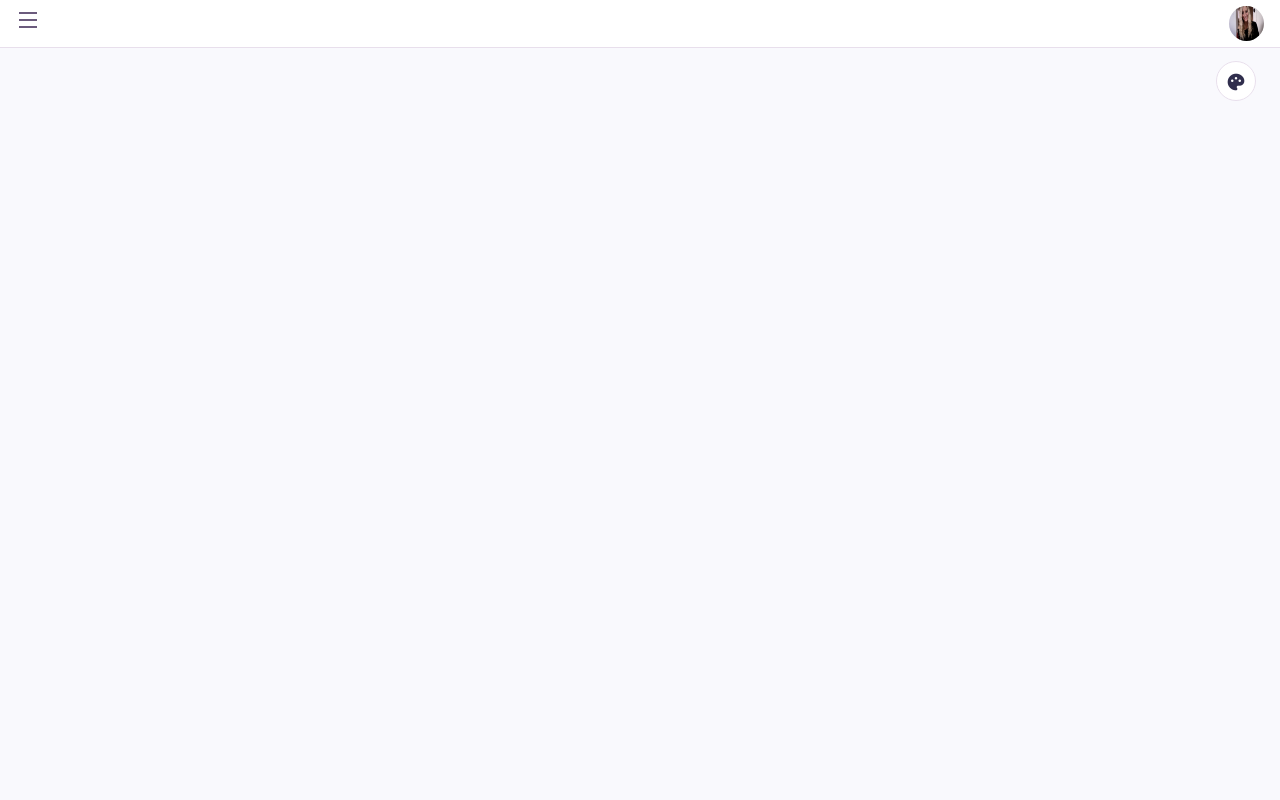
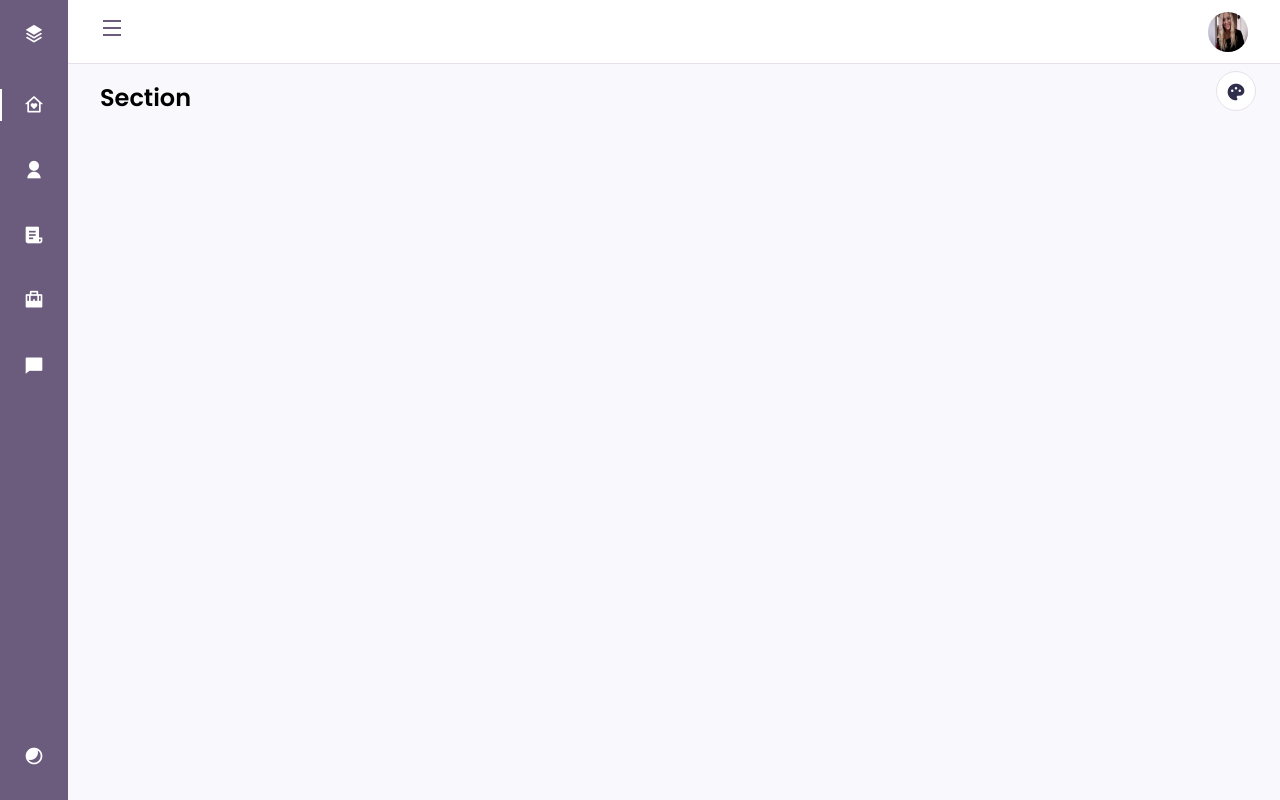
Before and after one commit to marykasp/marykasp-portfolio, a plain HTML site: page index.html in a window 1280 px wide. Drawn offline with nearby package versions, Linux system fonts and the light colour scheme; a web font is replaced by a local one.

Commit message:
Style side navbar for desktop

```diff
--- a/css/style-switcher.css
+++ b/css/style-switcher.css
@@ -85,3 +85,10 @@
 .style-switcher .color-5 {
   background: #f8b28e;
 }
+
+/* ===== MEDIA QUERIES =====*/
+@media screen and (min-width: 768px) {
+  .style-switcher {
+    top: 70px;
+  }
+}
--- a/css/style.css
+++ b/css/style.css
@@ -34,7 +34,7 @@ body {
   position: relative;
   background-color: var(--bg-color-main);
   margin: var(--header-height) 0 0 0;
-  padding: 0 1rem;
+  padding: 1rem 1rem;
   font-family: var(--body-font);
   font-size: var(--normal-font-size);
   transition: all 0.3s ease;
@@ -76,7 +76,7 @@ header {
 }
 
 .header__img img {
-  width: 100%;
+  width: 40px;
 }
 
 /* ===== NAVBAR ===== */
@@ -140,7 +140,6 @@ header {
   pointer-events: none;
 }
 
-
 /* show navbar */
 .show {
   left: 0;
@@ -167,3 +166,38 @@ header {
 
 
 /* ===== MEDIA QUERIES =====*/
+@media screen and (min-width: 768px) {
+  body {
+    margin: calc(var(--header-height) + 1rem) 0 0 0;
+    padding-left: calc(var(--nav-width) + 2rem)
+  }
+
+  .header {
+    height: calc(var(--header-height) + 1rem);
+    padding: 0 2rem 0 calc(var(--nav-width) + 2rem)
+  }
+
+  .header__img {
+    width: 40px;
+    height: 40px
+  }
+
+  .header__img img {
+    width: 45px;
+  }
+
+  .navbar {
+    left: 0;
+    padding: 1rem 1rem 0 0 ;
+  }
+
+  /* show full side navbar on destop */
+  .show {
+    width: calc(var(--nav-width) + 156px)
+  }
+
+  /* add padding to body */
+  .body-pd {
+    padding-left: calc(var(--nav-width) + 188px);
+  }
+}
--- a/index.html
+++ b/index.html
@@ -74,7 +74,7 @@
           </a>
 
           <div class="nav__list">
-            <a href="#" class="nav__link">
+            <a href="#" class="nav__link active">
               <i class="ri-home-heart-line nav__icon"></i>
               <span class="nav__name">Home</span>
             </a>
@@ -107,7 +107,9 @@
       </nav>
     </div>
     <!-- End Of Navbar-->
-
+    <section>
+      <h1>Section</h1>
+    </section>
     <!-- Style Switcher Menu -->
     <div class="style-switcher">
       <div class="style-switcher-toggler s-icon">
```
